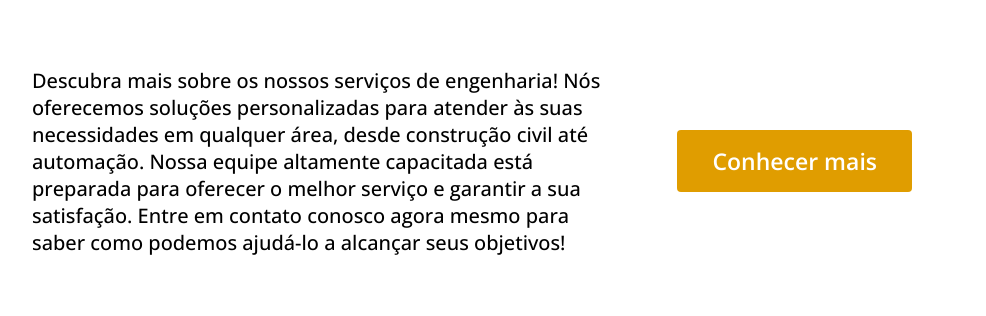
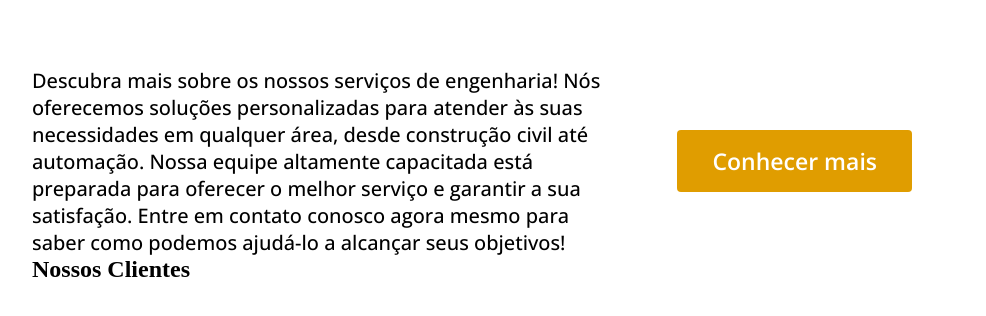
Before and after one commit to Ygorsimoura/Uliana_engenharia, a plain HTML site: page index.html in a window 1280 px wide. Shown: the part 2338-2654 px from the top of the page, without its empty margins (168-1154 px from the left). Drawn offline with nearby package versions, Linux system fonts and the light colour scheme.

Commit message:
Iniciado sessão nossos clientes

```diff
--- a/css/style.css
+++ b/css/style.css
@@ -3,3 +3,4 @@
 @import "./main.css";
 @import "./about.css";
 @import "./service.css";
+@import "./clientes.css";
--- a/index.html
+++ b/index.html
@@ -153,6 +153,12 @@
 
   </Section>
 
+  <section class="container clientes">
+    <div>
+      <h2>Nossos Clientes</h2>
+    </div>
+  </section>
+
   <script src="/js/script.js"></script>
 </body>
 
```
Also changed, not shown: assets/building2-svgrepo-com 1.svg (deleted), assets/graphic-design-diameter-svgrepo-com 1.svg (deleted), assets/hammer-and-wrench-svgrepo-com 1.svg (deleted), assets/helmet-svgrepo-com 1.svg (deleted), assets/lamp-lighting-svgrepo-com 1.svg (deleted), assets/shovel-svgrepo-com 1.svg (deleted), css/clientes.css (added).
